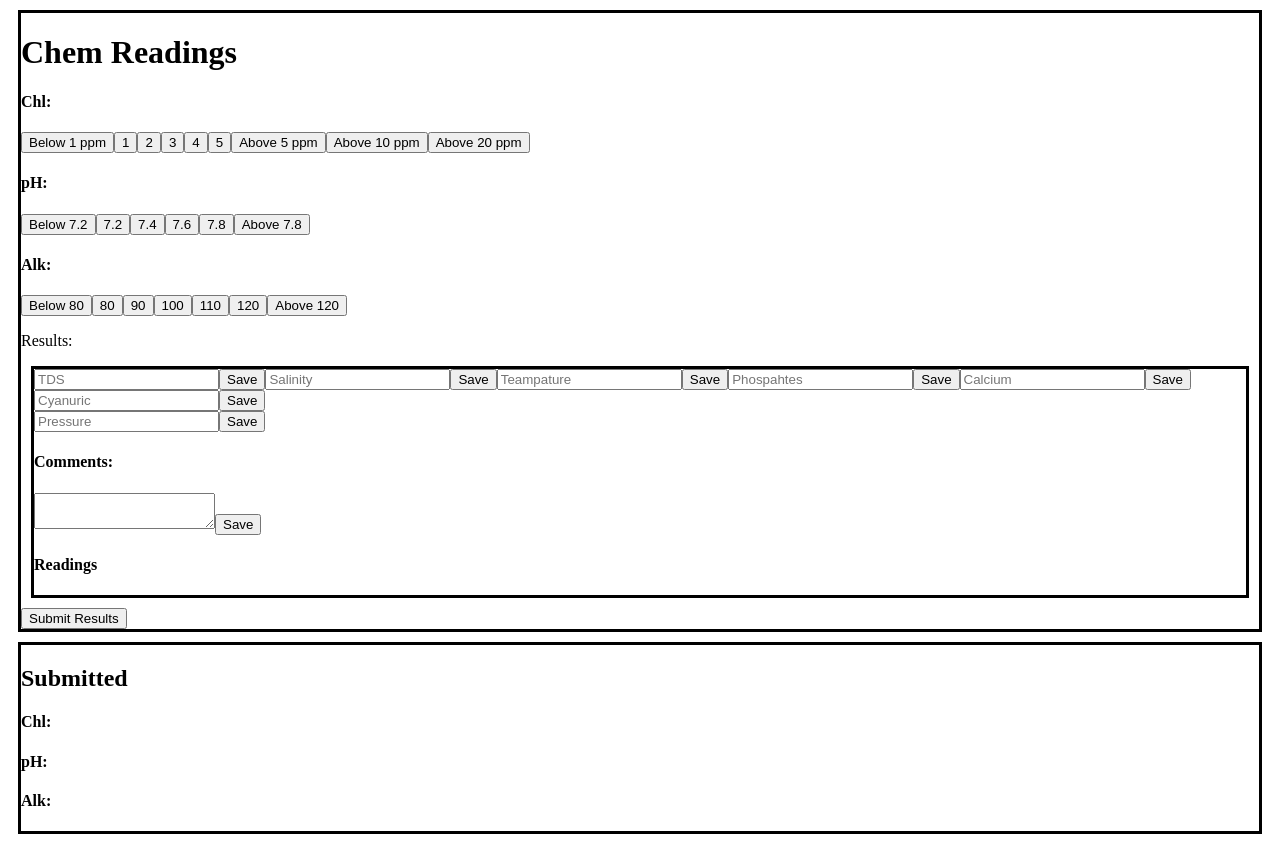
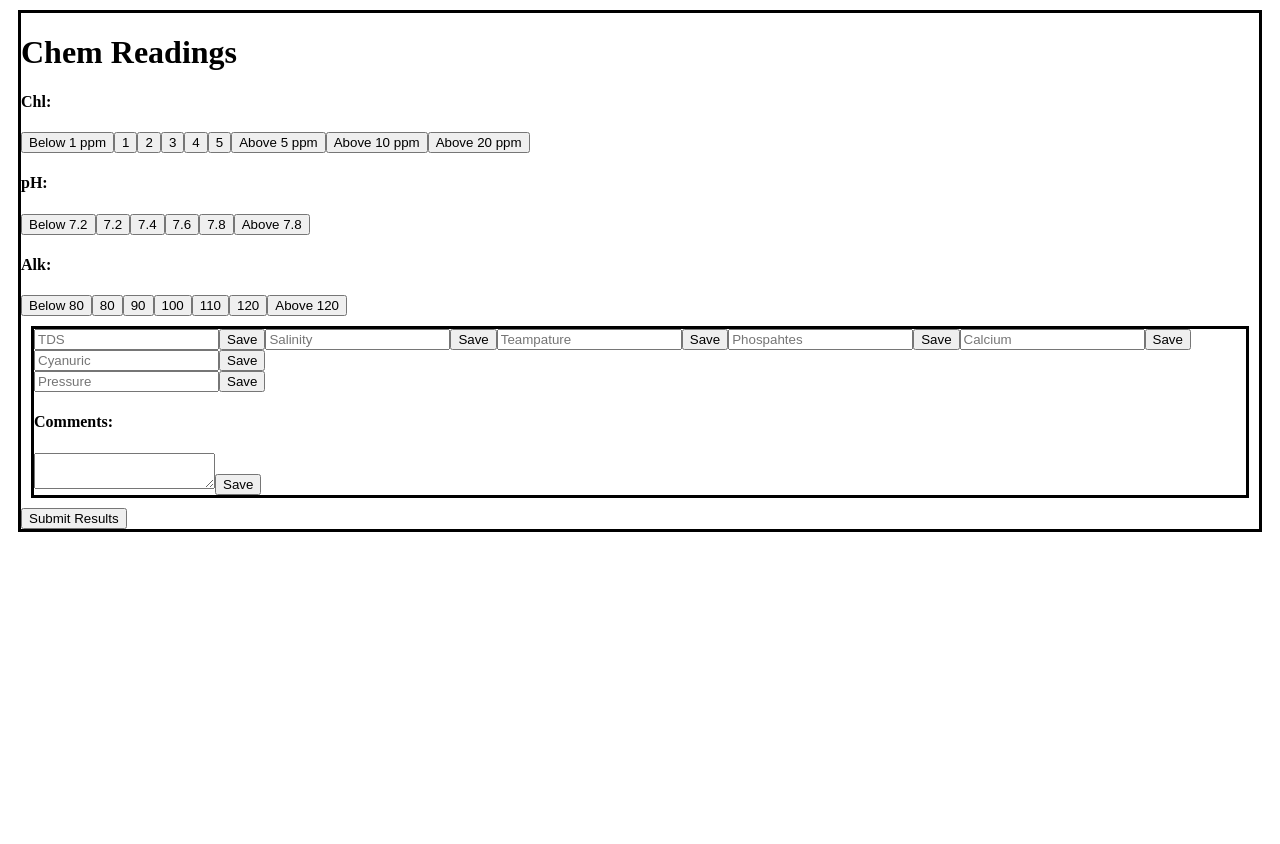
Before and after one commit to robertmills1985/pool-service, a React (Create React App) app: page / in a window 1280 px wide. After the commit the page ends 800 px from the top, so only its background shows below. Built offline with nearby package versions, Linux system fonts and the light colour scheme.

Commit message:
cleaned up and hid elements that contained results

```diff
--- a/src/App.js
+++ b/src/App.js
@@ -61,6 +61,7 @@ class App extends Component {
 		return (
 			<div>
 				<ChemReadings handleSubmit={() => this.handleSubmit()} />
+				<div hidden>
 					<Commited
 						chl={this.state.chl}
 						ph={this.state.ph}
@@ -75,6 +76,7 @@ class App extends Component {
 						comments={this.state.comments}
 					/>
 				</div>
+			</div>
 		);
 	}
 }
--- a/src/ChemReadings.js
+++ b/src/ChemReadings.js
@@ -189,7 +189,7 @@ class ChemReadings extends Component {
 						handleAlk120={() => this.alk120()}
 						handleAlkA120={() => this.alkA120()}
 					/>
-					<div>
+					<div hidden>
 						<p>Results:</p>
 						<p id="chl-results">{this.state.chl}</p>
 						<p id="ph-results">{this.state.ph}</p>
--- a/src/OtherReadings.js
+++ b/src/OtherReadings.js
@@ -116,7 +116,7 @@ class OtherReadings extends Component {
                         <textarea id='comments' />
                         <button onClick={()=>this.handleComments()} >Save</button>
                     </div>
-				<div>
+				<div hidden>
 					<h4>Readings</h4>
 					<p id="tds-readings">{this.state.tds}</p>
 					<p id="salt-readings">{this.state.salt}</p>
```
Lines whose indentation alone changed are shown as unchanged.
